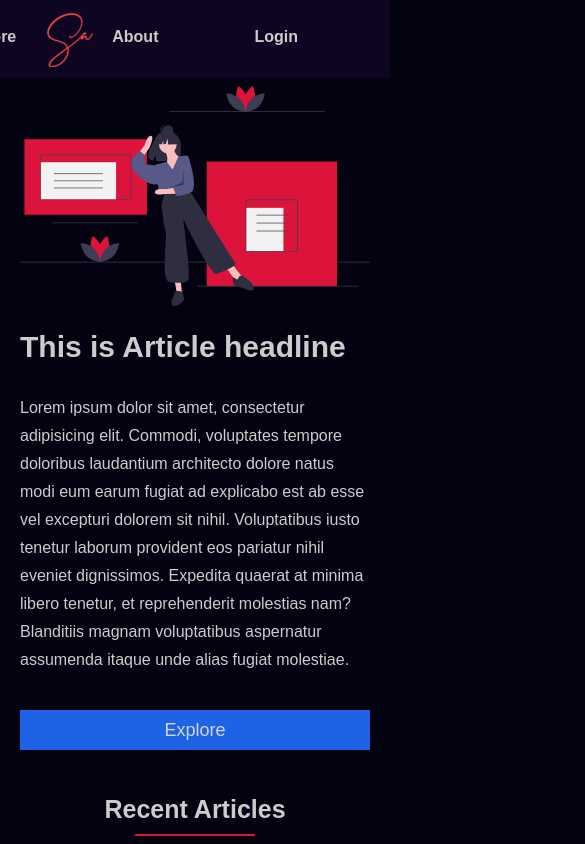
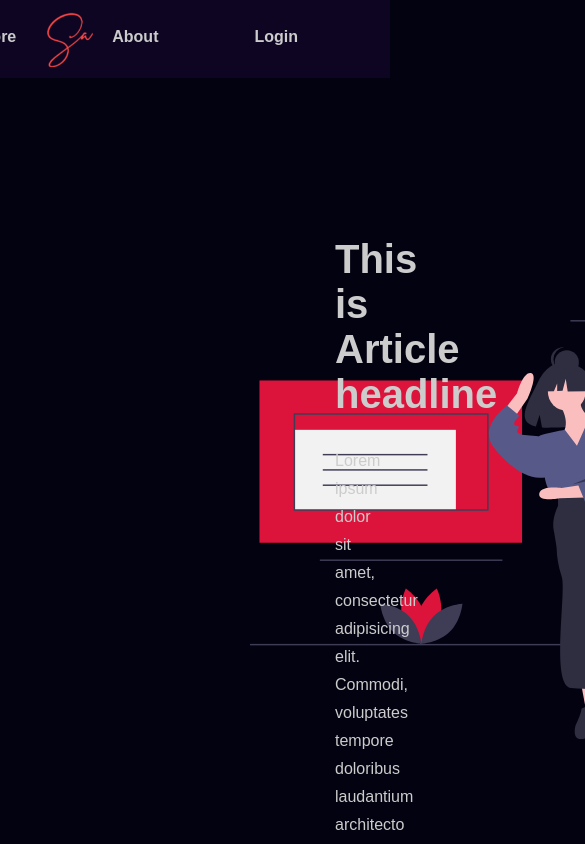
Before and after one commit to Sahil-09/Article-website-source2, an Angular app: page / in a window 390 px wide. Shown: the top 844 px of the page, 585 px wide, since content can reach past the window. Built offline with nearby package versions, Linux system fonts and the light colour scheme; no server answers; what ng-click-outside would draw is missing.

Commit message:
responsive changes

```diff
--- a/src/app/home/home.component.css
+++ b/src/app/home/home.component.css
@@ -113,13 +113,13 @@
     }
 }
 
-@media only screen and (max-width:424px){
+@media only screen and (max-width:360px){
     .hero-image img{
-        width:350px;
+        width:350px ;
     }
 
     .hero-image{
-        display: flex !important;
+        display: flex;
     justify-content: center;
     }
 
```
